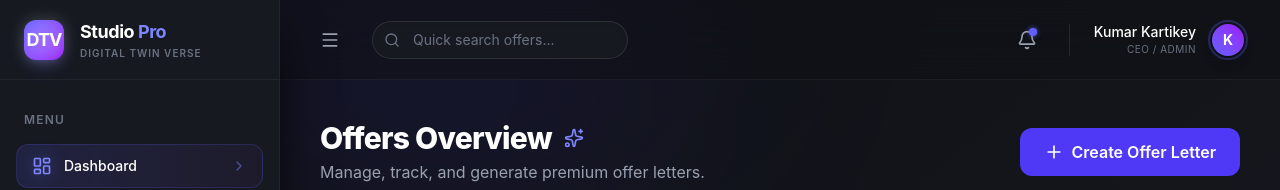
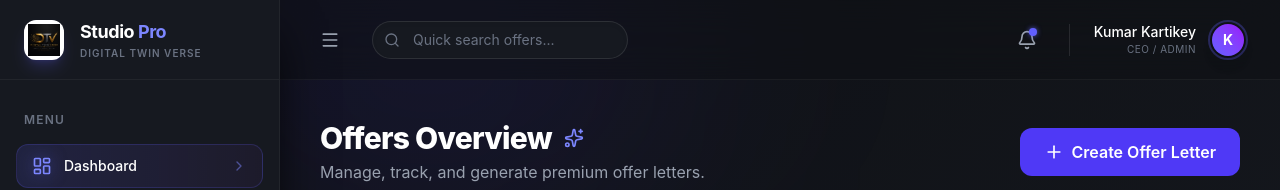
Before and after one commit to 25tec2se234-oss/DTV-Offer-Letter, a React (Vite) app: page / in a window 1280 px wide. Shown: the top 190 px of the page. Built offline with nearby package versions, Linux system fonts and the light colour scheme.

Commit message:
style: replace DTV text placeholders with authentic DTV logo image across all views (Dashboard, Portal, Verification, LivePreview) for a more professional and real appearance

```diff
--- a/src/pages/OfferLetterStudio/CandidatePortal.tsx
+++ b/src/pages/OfferLetterStudio/CandidatePortal.tsx
@@ -345,8 +345,8 @@ const CandidatePortal = () => {
 
         {/* Header */}
         <motion.div initial={{ y: -20, opacity: 0 }} animate={{ y: 0, opacity: 1 }} className="text-center mb-12">
-          <div className="inline-flex items-center justify-center w-20 h-20 bg-gradient-to-br from-indigo-500 to-purple-600 rounded-2xl shadow-[0_0_30px_rgba(99,102,241,0.4)] mb-6">
-            <span className="text-white font-black text-3xl tracking-tighter">DTV</span>
+          <div className="inline-flex items-center justify-center w-24 h-24 bg-white rounded-2xl shadow-[0_0_30px_rgba(99,102,241,0.4)] mb-6 overflow-hidden">
+            <img src="/img/dtv-logo.jpg" alt="DTV Logo" className="w-20 h-20 object-contain" />
           </div>
           <h1 className="text-4xl md:text-5xl font-black tracking-tight uppercase">
             <span className="text-white">DIGITAL</span> <span className="text-orange-500">TWIN VERSE</span>
--- a/src/pages/OfferLetterStudio/LivePreview.tsx
+++ b/src/pages/OfferLetterStudio/LivePreview.tsx
@@ -75,12 +75,12 @@ const LivePreview = ({ data }: { data: any }) => {
           className="absolute inset-0 flex items-center justify-center pointer-events-none z-0"
           style={{ opacity: 0.04 }}
         >
-          <span
-            className="font-black tracking-tighter"
-            style={{ fontSize: '200px', transform: 'rotate(-45deg)', color: theme.ink }}
-          >
-            DTV
-          </span>
+          <img
+            src="/img/dtv-logo.jpg"
+            alt="DTV Watermark"
+            className="w-[400px] h-[400px] object-contain grayscale"
+            style={{ transform: 'rotate(-30deg)' }}
+          />
         </div>
 
         <div className="relative z-10" style={{ padding: '25mm' }}>
@@ -277,8 +277,8 @@ const LivePreview = ({ data }: { data: any }) => {
                       className="absolute left-10 -top-8 w-24 h-24 rounded-full flex items-center justify-center"
                       style={{ border: `2px solid ${theme.gold}`, opacity: 0.45, zIndex: 0 }}
                     >
-                      <div className="w-20 h-20 rounded-full border-2 border-dashed flex items-center justify-center text-[11px] font-bold uppercase tracking-widest text-center" style={{ borderColor: theme.gold, color: theme.gold }}>
-                        DTV<br/>Seal
+                      <div className="w-20 h-20 rounded-full border-2 border-dashed flex items-center justify-center overflow-hidden bg-white" style={{ borderColor: theme.gold }}>
+                        <img src="/img/dtv-logo.jpg" alt="DTV Seal" className="w-14 h-14 object-contain opacity-80" />
                       </div>
                     </div>
 
--- a/src/pages/OfferLetterStudio/OfferLetterApp.tsx
+++ b/src/pages/OfferLetterStudio/OfferLetterApp.tsx
@@ -60,9 +60,8 @@ const OfferLetterApp = () => {
             </button>
             {/* Logo Area */}
             <div className="h-20 flex items-center px-6 border-b border-white/5">
-              <div className="relative flex items-center justify-center w-10 h-10 rounded-xl bg-gradient-to-br from-indigo-500 to-purple-600 shadow-lg shadow-indigo-500/20">
-                <span className="text-white font-bold text-lg tracking-tighter relative z-10">DTV</span>
-                <div className="absolute inset-0 bg-white/20 rounded-xl blur-sm" />
+              <div className="relative flex items-center justify-center w-10 h-10 rounded-xl bg-white shadow-lg shadow-indigo-500/20 overflow-hidden">
+                <img src="/img/dtv-logo.jpg" alt="DTV Logo" className="w-8 h-8 object-contain relative z-10" />
               </div>
               <div className="ml-4">
                 <h1 className="text-white font-bold tracking-tight text-lg">Studio <span className="text-indigo-400">Pro</span></h1>
--- a/src/pages/OfferLetterStudio/PublicVerification.tsx
+++ b/src/pages/OfferLetterStudio/PublicVerification.tsx
@@ -154,8 +154,8 @@ const PublicVerification = () => {
 
         {/* Header */}
         <motion.div initial={{ y: -20, opacity: 0 }} animate={{ y: 0, opacity: 1 }} className="text-center mb-12">
-          <div className="inline-flex items-center justify-center w-20 h-20 bg-gradient-to-br from-indigo-500 to-purple-600 rounded-2xl shadow-[0_0_30px_rgba(99,102,241,0.4)] mb-6">
-            <span className="text-white font-black text-3xl tracking-tighter">DTV</span>
+          <div className="inline-flex items-center justify-center w-24 h-24 bg-white rounded-2xl shadow-[0_0_30px_rgba(99,102,241,0.4)] mb-6 overflow-hidden">
+            <img src="/img/dtv-logo.jpg" alt="DTV Logo" className="w-20 h-20 object-contain" />
           </div>
           <h1 className="text-4xl md:text-5xl font-black tracking-tight uppercase">
             <span className="text-white">DIGITAL</span> <span className="text-orange-500">TWIN VERSE</span>
```
